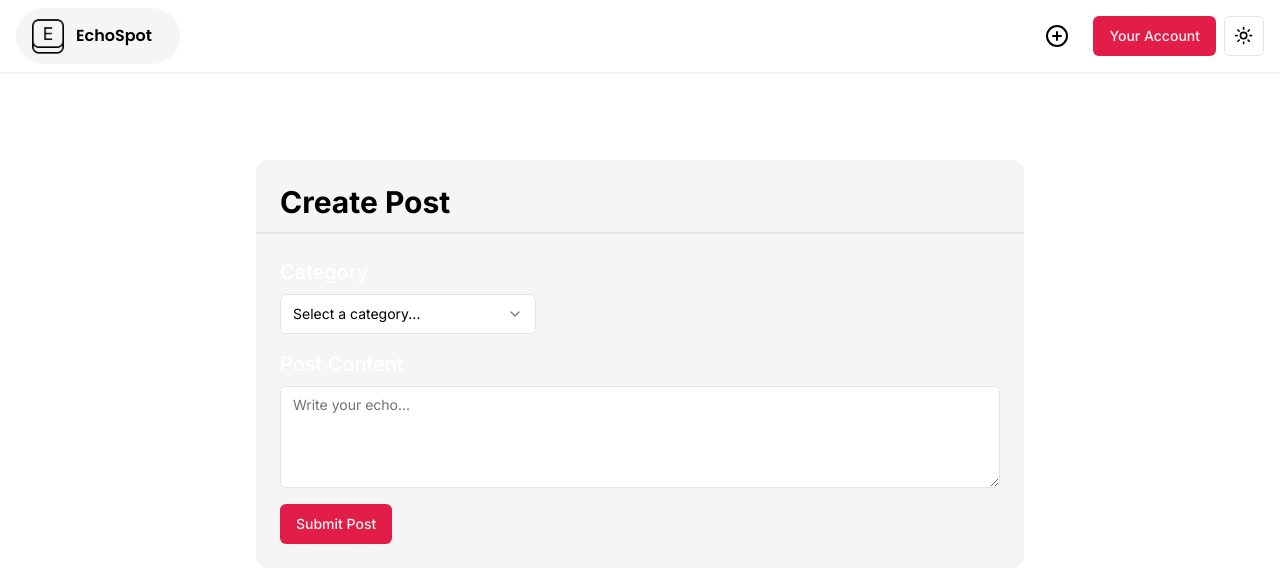
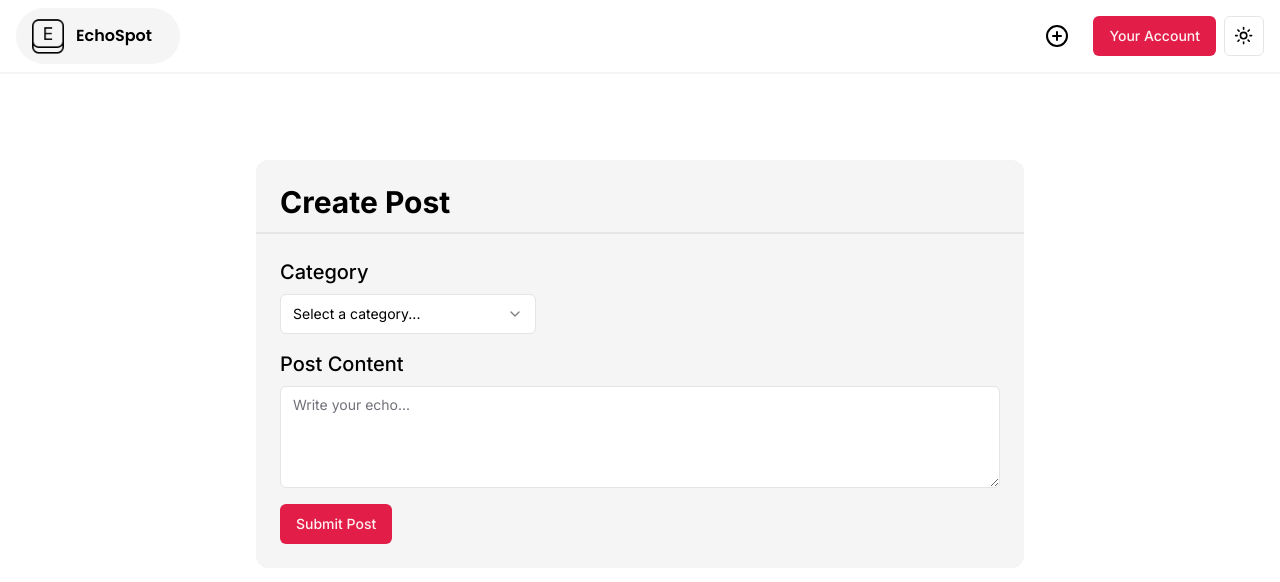
Before and after one commit to WillGraham36/echo-spot, a Next.js app in the folder client/: page /create in a window 1280 px wide. Shown: the top 582 px of the page. Built offline with nearby package versions, Linux system fonts and the light colour scheme; no server answers; sample sign-in values are in the browser's storage.

Commit message:
style: form labels have correct text color in light mode

```diff
--- a/client/app/create/_components/PostForm.tsx
+++ b/client/app/create/_components/PostForm.tsx
@@ -104,7 +104,7 @@ const PostForm = () => {
                     name="category"
                     render={({ field }) => (
                         <FormItem>
-                            <FormLabel className="text-white font-medium text-xl">Category</FormLabel>
+                            <FormLabel className="dark:text-white font-medium text-xl">Category</FormLabel>
                             <Select onValueChange={field.onChange} defaultValue={field.value}>
                                 <FormControl>
                                     <SelectTrigger className="w-full md:w-64">
@@ -128,7 +128,7 @@ const PostForm = () => {
                     name="postContent"
                     render={({ field }) => (
                         <FormItem className="py-4">
-                            <FormLabel className="text-white font-medium text-xl">Post Content</FormLabel>
+                            <FormLabel className="dark:text-white font-medium text-xl">Post Content</FormLabel>
                             <FormControl>
                                 <AutosizeTextarea
                                     placeholder="Write your echo..."
```
